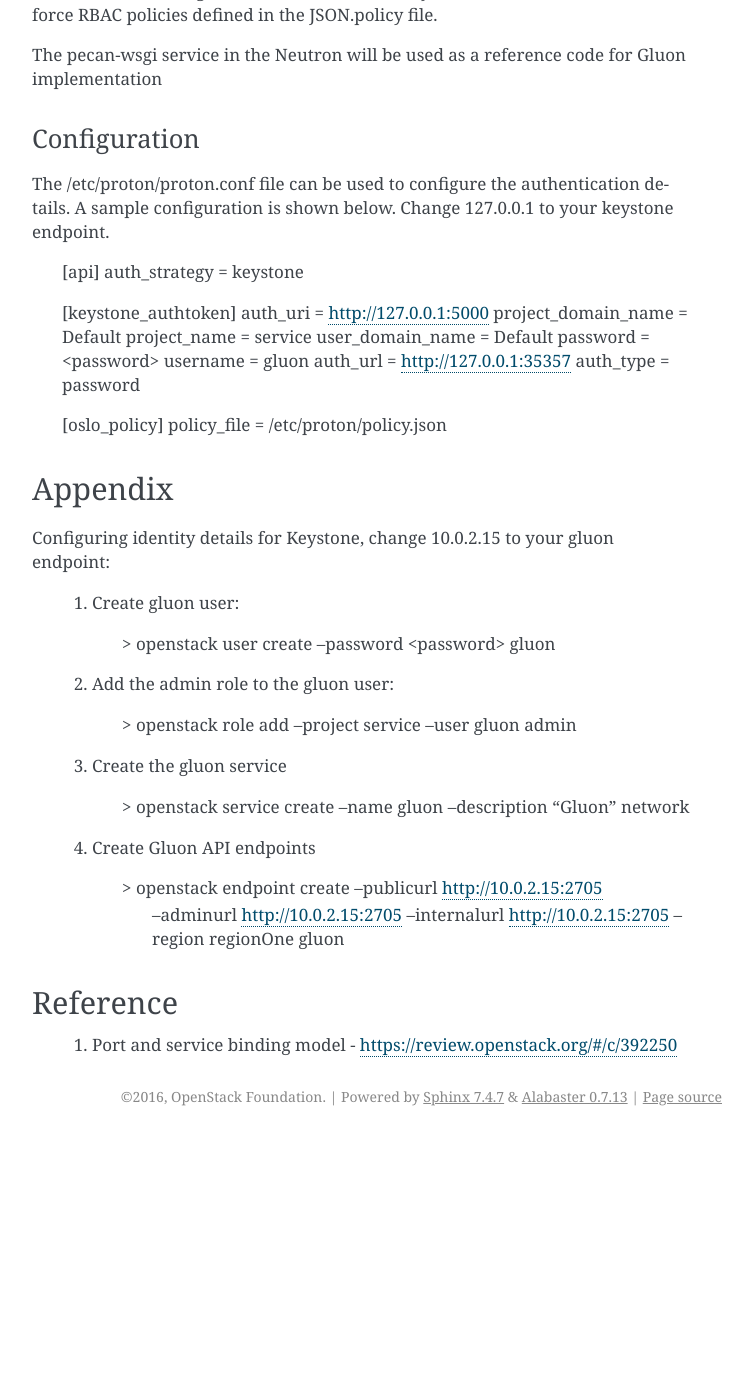
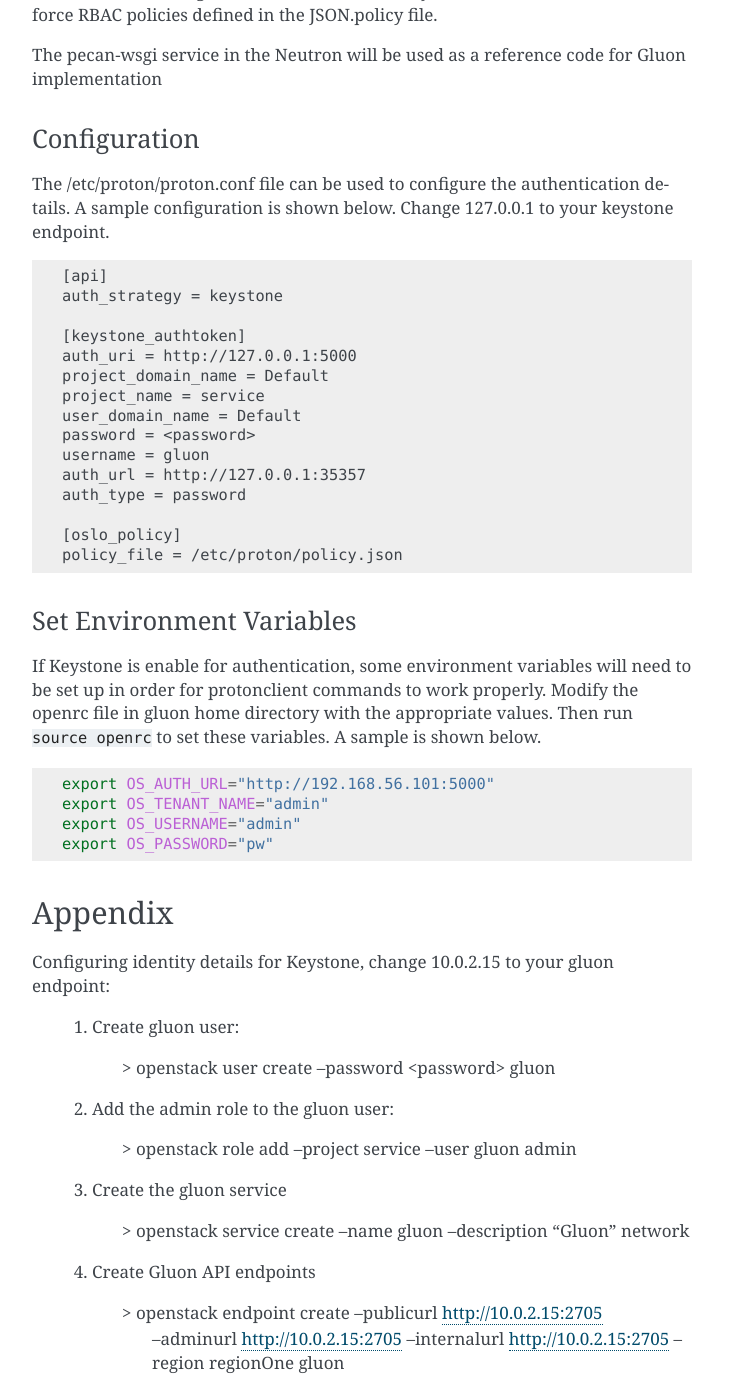
Before and after one commit to openstack-archive/gluon, a Sphinx documentation site: the page built from doc/source/devref/gluon-auth.rst, in a window 1280 px wide and 1400 px high, scrolled down 3948 px. Shown: the whole window, without its empty margins (388-1140 px from the left). Built offline with Sphinx 7.4.7, drawn with Linux system fonts in a browser that asks for light colours; pages that are not in the unit, such as notebooks, are missing from menus; before the commit the page ends 5084 px from its top, so only the background shows below that; some of the changed text lies outside the part shown.

Commit message:
Set environment variables for protonclient
protonclient requires user credentials to be set up as environment
variable when keystone is enable for authentication. Add an openrc
file to help setting up this variables.

Change-Id: Idea1112a61b030d869371642575147cf6aa46d18

```diff
--- a/doc/source/devref/gluon-auth.rst
+++ b/doc/source/devref/gluon-auth.rst
@@ -189,6 +189,8 @@
 The /etc/proton/proton.conf file can be used to configure the authentication details. A sample
 configuration is shown below. Change 127.0.0.1 to your keystone endpoint.
 
+.. code-block:: conf
+
     [api]
     auth_strategy = keystone
 
@@ -204,6 +206,20 @@
 
     [oslo_policy]
     policy_file = /etc/proton/policy.json
+
+Set Environment Variables
+~~~~~~~~~~~~~~~~~~~~~~~~~
+If Keystone is enable for authentication, some environment variables will need
+to be set up in order for protonclient commands to work properly. Modify the openrc
+file in gluon home directory with the appropriate values. Then run ``source openrc``
+to set these variables. A sample is shown below.
+
+.. code-block:: bash
+
+    export OS_AUTH_URL="http://192.168.56.101:5000"
+    export OS_TENANT_NAME="admin"
+    export OS_USERNAME="admin"
+    export OS_PASSWORD="pw"
 
 Appendix
 --------
```
Also changed, not shown: 1 other file.
